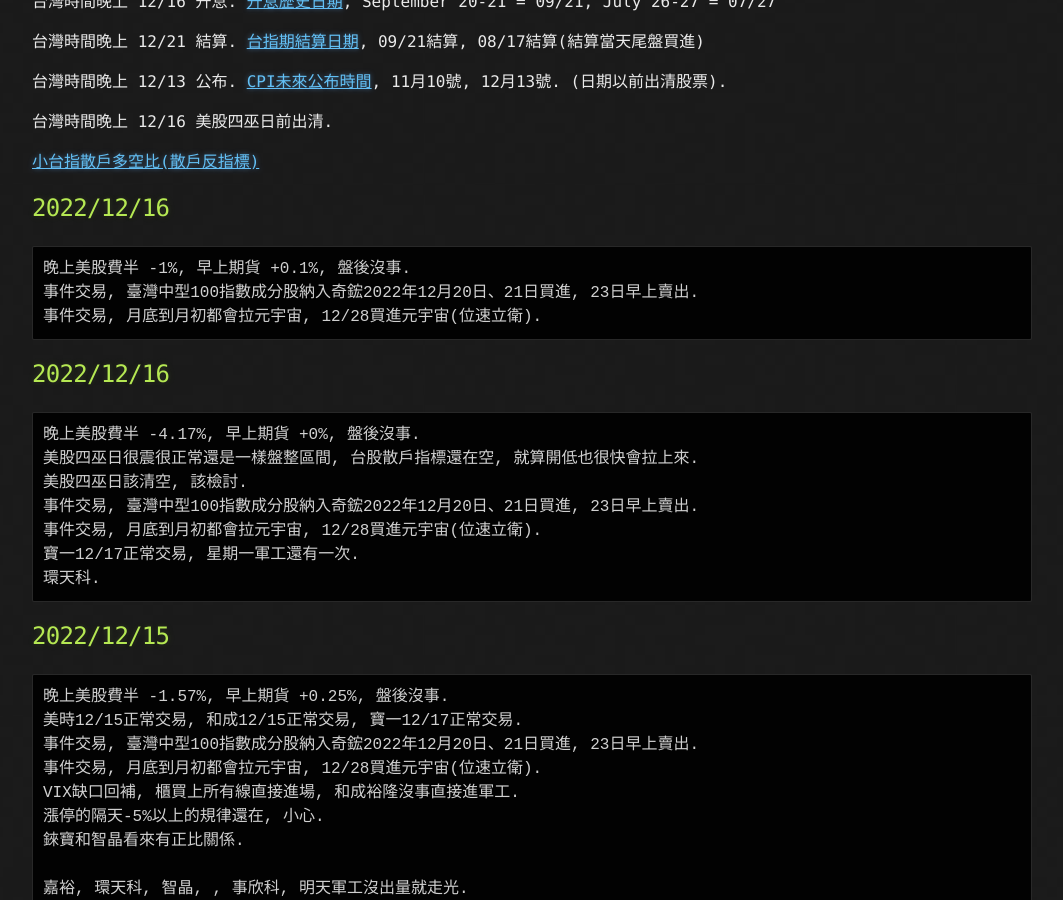
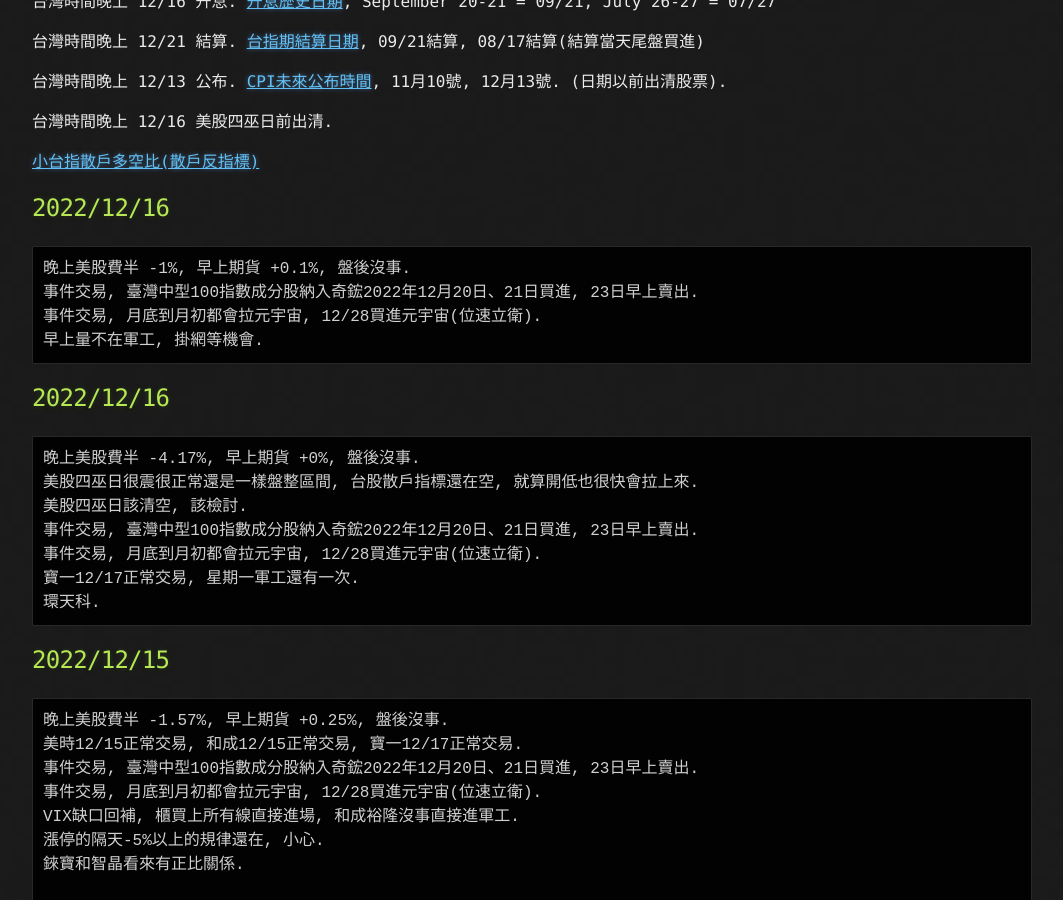
Before and after one commit to lepg5487/Stock_God, a Jekyll site: the page built from index.md, in a window 1280 px wide and 900 px high, scrolled down 348 px. Shown: the whole window, without its empty margins (108-1171 px from the left). Built offline with Jekyll 4.4.1, drawn with Linux system fonts in a browser that asks for light colours; our own code applies the rules of GitHub Pages for plain Markdown files.

Commit message:
Update index.md

````diff
--- a/index.md
+++ b/index.md
@@ -21,6 +21,7 @@ layout: testlayouts
 晚上美股費半 -1%, 早上期貨 +0.1%, 盤後沒事.
 事件交易, 臺灣中型100指數成分股納入奇鋐2022年12月20日、21日買進, 23日早上賣出.
 事件交易, 月底到月初都會拉元宇宙, 12/28買進元宇宙(位速立衛).
+早上量不在軍工, 掛網等機會.
 ```
 
 ## 2022/12/16
````
